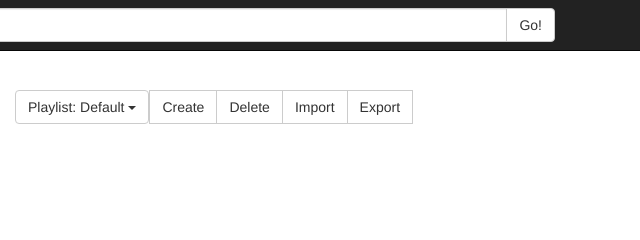
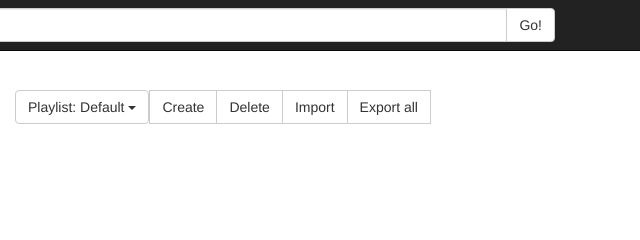
Before and after one commit to egbertbouman/billy, a plain HTML site: page index.html in a window 1280 px wide. Shown: the top 240 px of the page, 640-1280 px from the left. Drawn offline with Linux system fonts and the light colour scheme.

Commit message:
Changed export button label

```diff
--- a/index.html
+++ b/index.html
@@ -116,7 +116,7 @@
             <button type="button" class="btn btn-default" data-toggle="modal" data-target="#new-playlist-modal">Create</button>
             <button type="button" class="btn btn-default" href="#" onclick="playlist_builder.delete_playlist();">Delete</button>
             <button type="button" class="btn btn-default" href="#" onclick="document.getElementById('file').click();">Import</button>
-            <button type="button" class="btn btn-default" href="#" onclick="playlist_builder.export_json();">Export</button>
+            <button type="button" class="btn btn-default" href="#" onclick="playlist_builder.export_json();">Export all</button>
 
             <input type='file' id='file' name='file' style='display: none;'/>
 
```
